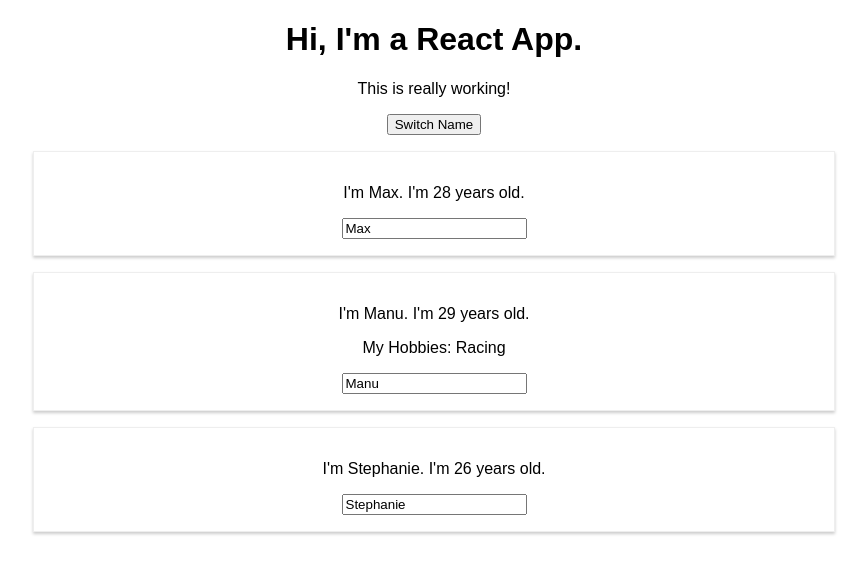
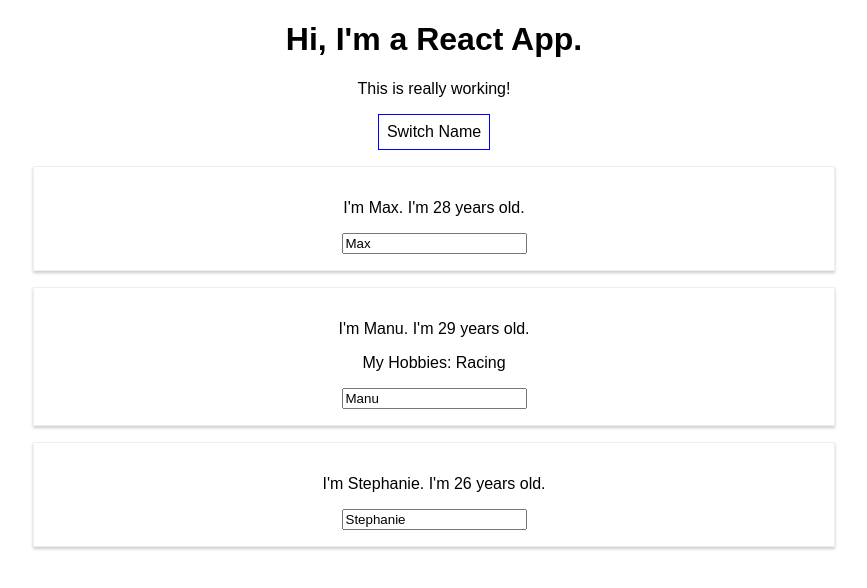
Before and after one commit to laurayang321/react-complete-guide, a React (Create React App) app: page / in a window 1280 px wide. Shown: the top 588 px of the page, without its empty margins (206-1073 px from the left). Built offline with nearby package versions, Linux system fonts and the light colour scheme.

Commit message:
48. Working with Inline Styles

```diff
--- a/src/App.js
+++ b/src/App.js
@@ -41,11 +41,22 @@ class App extends Component {
   }
 
   render() {
+
+    const style = {
+      backgroundColor: 'white',
+      font: 'inherit',
+      border: '1px solid blue',
+      padding: '8px',
+      cursor: 'pointer'
+    };
+
     return (
       <div className="App">
         <h1>Hi, I'm a React App.</h1>
         <p>This is really working!</p>
-        <button onClick={ () => this.switchNameHandler('Maximumilian!!') }>Switch Name</button>
+        <button
+        style={style}
+        onClick={ () => this.switchNameHandler('Maximumilian!!') }>Switch Name</button>
         <Person
           name={this.state.persons[0].name}
           age={this.state.persons[0].age} />
```
